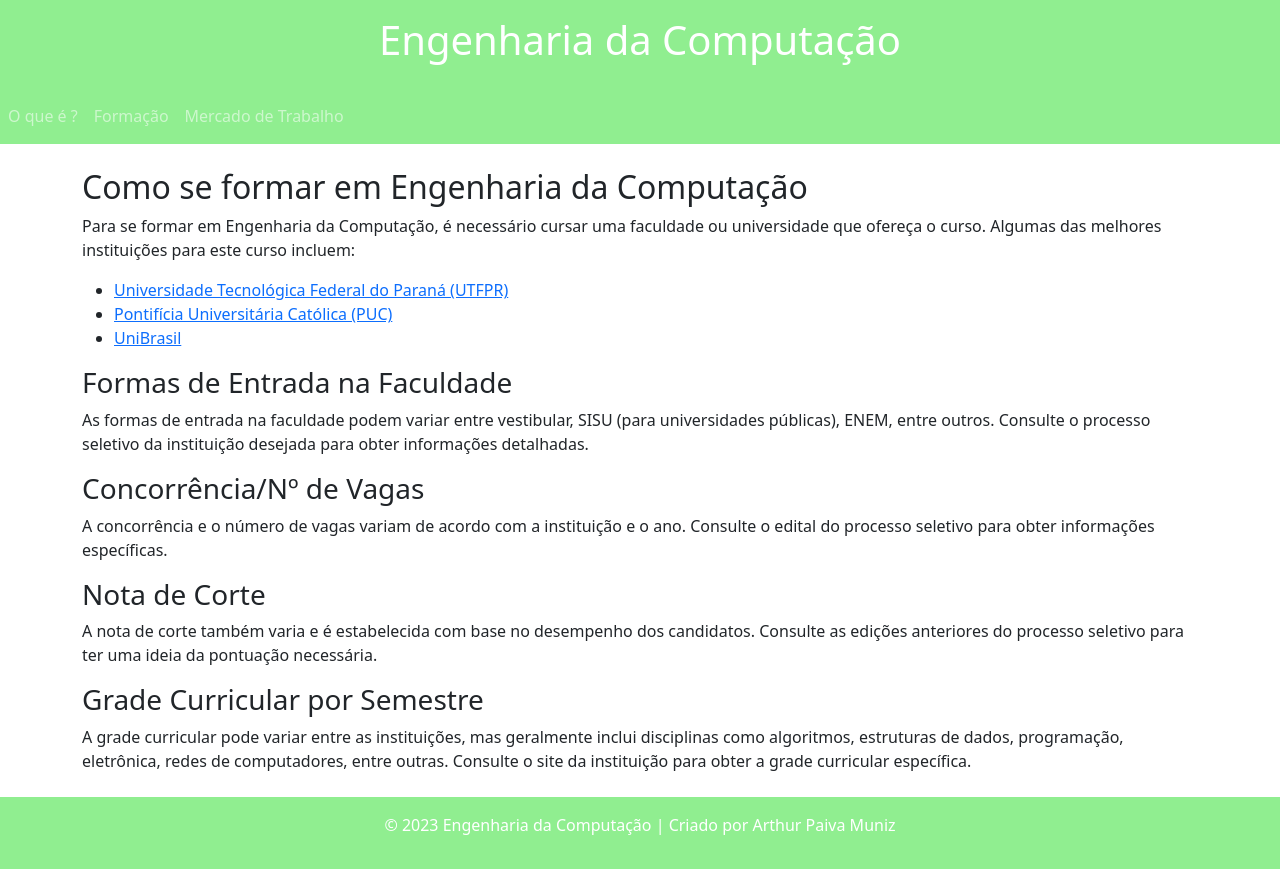
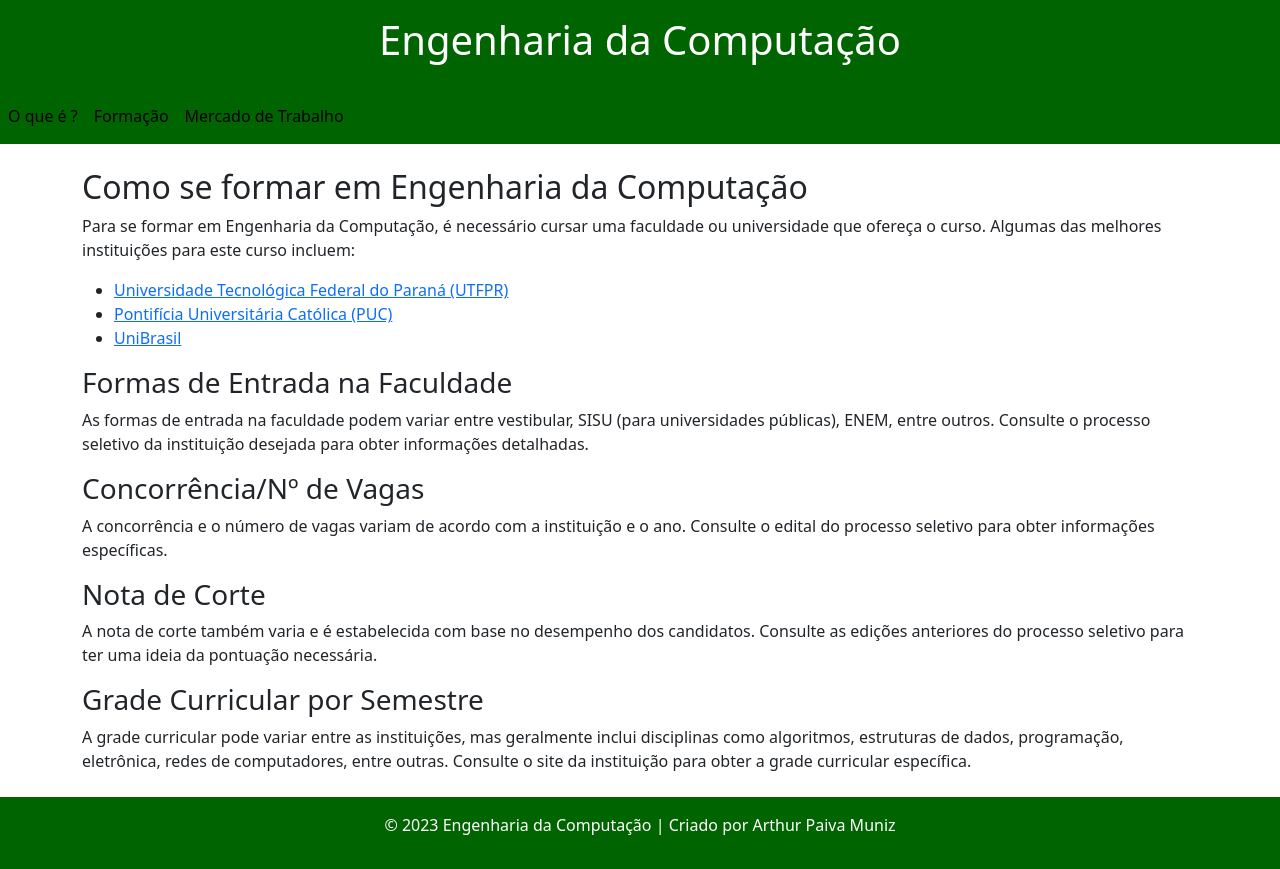
Before and after one commit to arthur201306/engenharia_computer, a plain HTML site: page formacao.html in a window 1280 px wide. Drawn offline with nearby package versions, Linux system fonts and the light colour scheme.

Commit message:
mudado cor

```diff
--- a/formacao.html
+++ b/formacao.html
@@ -9,7 +9,11 @@
     <script src="https://cdn.jsdelivr.net/npm/bootstrap@5.3.2/dist/js/bootstrap.bundle.min.js" integrity="sha384-C6RzsynM9kWDrMNeT87bh95OGNyZPhcTNXj1NW7RuBCsyN/o0jlpcV8Qyq46cDfL" crossorigin="anonymous"></script>
     <style>
       .bg-dark {
-        background-color: #90ee90 !important;
+        background-color: #006400 !important;
+      }
+
+      .nav-link {
+        color: black
       }
     </style>
   </head>
```
Also changed, not shown: index.html (+5 -1 lines), mercado.html (+5 -1 lines).
